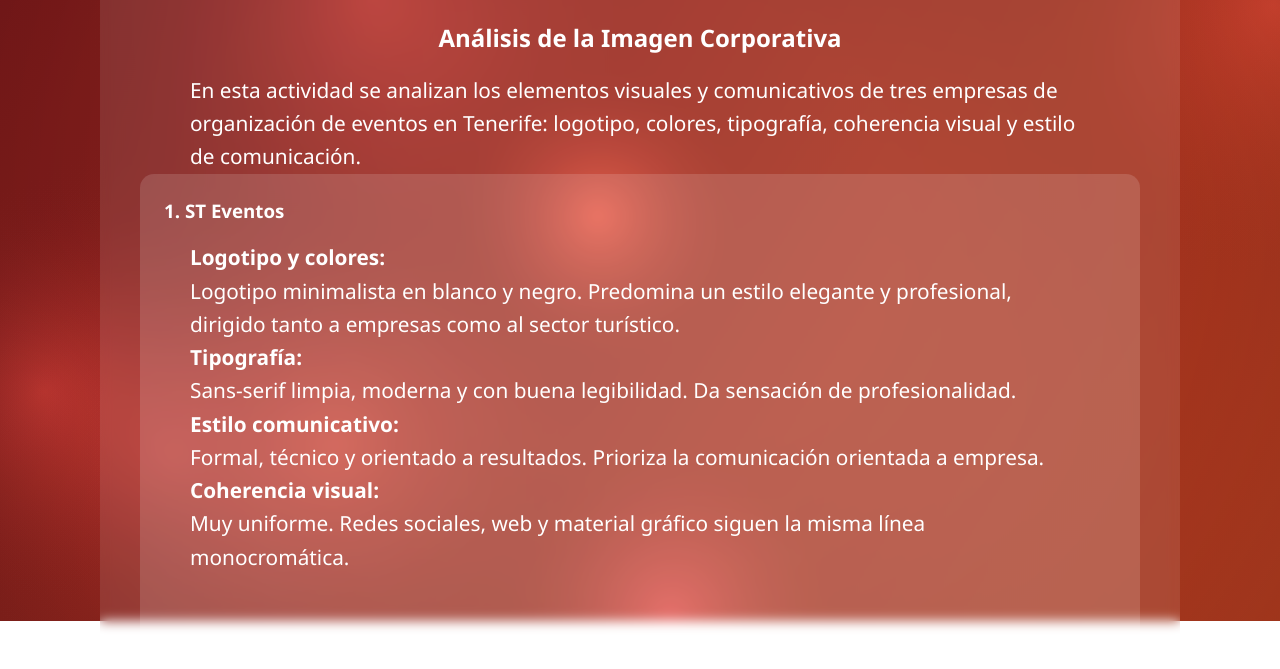
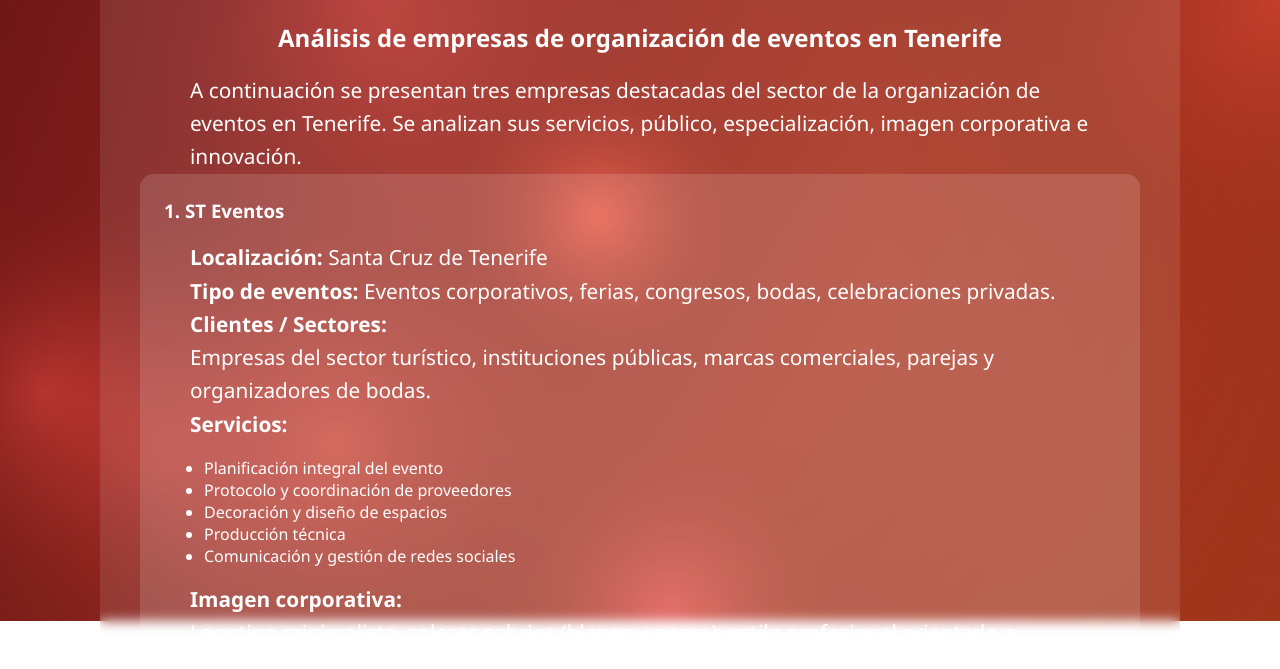
Before and after one commit to Nemnok/Tazzite, a plain HTML site: page sections/actividad2.html in a window 1280 px wide. Shown: the part 179-848 px from the top of the page. Drawn offline with Linux system fonts and the light colour scheme; animation ran at ten frames a second.

Commit message:
Update actividad2.html

```diff
--- a/sections/actividad2.html
+++ b/sections/actividad2.html
@@ -3,7 +3,7 @@
 <head>
   <meta charset="UTF-8">
   <meta name="viewport" content="width=device-width, initial-scale=1.0">
-  <title>Actividad 2 — Imagen corporativa</title>
+  <title>Actividad 2 — Empresas de eventos en Tenerife</title>
 
   <link rel="stylesheet" href="../css/styles.css">
   <script src="../js/main.js" defer></script>
@@ -40,7 +40,6 @@
       text-align: center;
     }
   </style>
-
 </head>
 
 <body>
@@ -48,85 +47,103 @@
 
   <main>
     <h1>Actividad 2</h1>
-    <h2>Análisis de la Imagen Corporativa</h2>
+    <h2>Análisis de empresas de organización de eventos en Tenerife</h2>
 
     <p>
-      En esta actividad se analizan los elementos visuales y comunicativos de tres empresas
-      de organización de eventos en Tenerife: logotipo, colores, tipografía,
-      coherencia visual y estilo de comunicación.
+      A continuación se presentan tres empresas destacadas del sector de la organización de eventos en Tenerife.
+      Se analizan sus servicios, público, especialización, imagen corporativa e innovación.
     </p>
 
     <!-- Empresa 1 -->
     <section class="empresa">
       <h3>1. ST Eventos</h3>
+      <p><strong>Localización:</strong> Santa Cruz de Tenerife</p>
+      <p><strong>Tipo de eventos:</strong> Eventos corporativos, ferias, congresos, bodas, celebraciones privadas.</p>
 
-      <p><strong>Logotipo y colores:</strong><br>
-        Logotipo minimalista en blanco y negro. Predomina un estilo elegante y profesional,
-        dirigido tanto a empresas como al sector turístico.
+      <p><strong>Clientes / Sectores:</strong><br>
+        Empresas del sector turístico, instituciones públicas, marcas comerciales, parejas y organizadores de bodas.
       </p>
 
-      <p><strong>Tipografía:</strong><br>
-        Sans-serif limpia, moderna y con buena legibilidad. Da sensación de profesionalidad.
+      <p><strong>Servicios:</strong></p>
+      <ul>
+        <li>Planificación integral del evento</li>
+        <li>Protocolo y coordinación de proveedores</li>
+        <li>Decoración y diseño de espacios</li>
+        <li>Producción técnica</li>
+        <li>Comunicación y gestión de redes sociales</li>
+      </ul>
+
+      <p><strong>Imagen corporativa:</strong><br>
+        Logotipo minimalista, colores sobrios (blanco y negro), estilo profesional orientado a empresa y turismo.
       </p>
 
-      <p><strong>Estilo comunicativo:</strong><br>
-        Formal, técnico y orientado a resultados. Prioriza la comunicación orientada a empresa.
-      </p>
-
-      <p><strong>Coherencia visual:</strong><br>
-        Muy uniforme. Redes sociales, web y material gráfico siguen la misma línea monocromática.
+      <p><strong>Innovación / Sostenibilidad:</strong><br>
+        Uso de proveedores locales, optimización de recursos según el tamaño del evento,
+        integración de soluciones digitales y eventos híbridos.
       </p>
     </section>
 
     <!-- Empresa 2 -->
     <section class="empresa">
-      <h3>2. Canary Events (Bodas y eventos de lujo)</h3>
+      <h3>2. Canary Events</h3>
+      <p><strong>Localización:</strong> Costa Adeje, Tenerife Sur</p>
+      <p><strong>Tipo de eventos:</strong> Bodas, eventos de lujo, eventos sociales y empresariales.</p>
 
-      <p><strong>Logotipo y colores:</strong><br>
-        Colores blanco, dorado y tonos pastel. El logotipo combina serif fina + elementos florales.
+      <p><strong>Clientes / Sectores:</strong><br>
+        Parejas extranjeras (Reino Unido, Alemania, Italia), turismo premium, marcas internacionales.
       </p>
 
-      <p><strong>Tipografía:</strong><br>
-        Serif elegante para títulos, cursivas decorativas para nombres y firmas.
+      <p><strong>Servicios:</strong></p>
+      <ul>
+        <li>Organización completa de bodas (wedding planning)</li>
+        <li>Ceremonias personalizadas</li>
+        <li>Catering y decoración temática</li>
+        <li>Coordinación con hoteles y fincas privadas</li>
+        <li>Producción de eventos VIP</li>
+      </ul>
+
+      <p><strong>Imagen corporativa:</strong><br>
+        Estética elegante con colores dorados y blancos, comunicación emocional y orientada al lujo.
       </p>
 
-      <p><strong>Estilo comunicativo:</strong><br>
-        Emocional, cálido, centrado en transmitir exclusividad, romanticismo y lujo.
-      </p>
-
-      <p><strong>Coherencia visual:</strong><br>
-        Muy cuidada. Todas las fotos siguen un estilo luminoso, tonos beige y rosa claros.
+      <p><strong>Innovación / Sostenibilidad:</strong><br>
+        Promoción del turismo de bodas sostenible, selección de proveedores con prácticas eco-friendly,
+        uso de iluminación LED y materiales reutilizables.
       </p>
     </section>
 
     <!-- Empresa 3 -->
     <section class="empresa">
-      <h3>3. El Laboratorio — Agencia creativa</h3>
+      <h3>3. El Laboratorio — Agencia Creativa</h3>
+      <p><strong>Localización:</strong> Santa Cruz de Tenerife</p>
+      <p><strong>Tipo de eventos:</strong> Eventos corporativos, lanzamientos de productos, eventos culturales.</p>
 
-      <p><strong>Logotipo y colores:</strong><br>
-        Rojo, negro y blanco. Imagen potente, moderna y orientada a creatividad y diseño gráfico.
+      <p><strong>Clientes / Sectores:</strong><br>
+        Marcas tecnológicas, administraciones públicas, empresas creativas y startups.
       </p>
 
-      <p><strong>Tipografía:</strong><br>
-        Tipografías bold y geométricas. Muy visuales y de inspiración urbana.
+      <p><strong>Servicios:</strong></p>
+      <ul>
+        <li>Diseño y conceptualización creativa</li>
+        <li>Producción audiovisual</li>
+        <li>Eventos de marca y experiencias inmersivas</li>
+        <li>Campañas de comunicación</li>
+        <li>Merchandising y branding</li>
+      </ul>
+
+      <p><strong>Imagen corporativa:</strong><br>
+        Estilo moderno, gráfico, con colores rojos y negros. Comunicación directa y centrada en creatividad e innovación.
       </p>
 
-      <p><strong>Estilo comunicativo:</strong><br>
-        Directo, creativo, con mensajes tipo “impacto visual”, “innovación”,
-        “experiencias inmersivas”.
-      </p>
-
-      <p><strong>Coherencia visual:</strong><br>
-        Excelente. Marca muy consistente; cada diseño refuerza la personalidad creativa.
+      <p><strong>Innovación / Sostenibilidad:</strong><br>
+        Eventos con realidad aumentada, producción digital, reducción de materiales impresos,
+        y colaboración con artistas locales.
       </p>
     </section>
 
     <div class="volver">
-      <button type="button" onclick="window.location.href='../index.html#ra1'">
-        ← Volver a RA1
-      </button>
+      <button type="button" onclick="window.location.href='../index.html#ra1'">← Volver a RA1</button>
     </div>
-
   </main>
 </body>
 </html>
```
